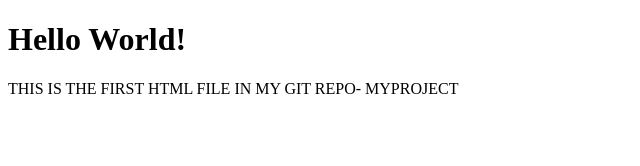
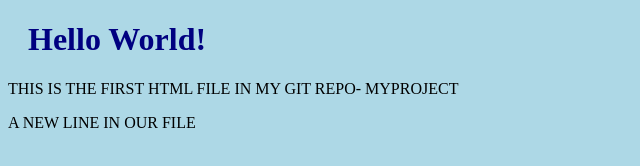
Before and after one commit to neelima-pulagam/hello-world, a plain HTML site: page index.html in a window 1280 px wide. Shown: the whole page, without its empty margins (0-640 px from the left). Drawn offline with Linux system fonts and the light colour scheme.

Commit message:
Updated index.html with a new line

```diff
--- a/index.html
+++ b/index.html
@@ -2,11 +2,14 @@
 <html>
 <head>
 <title>Hello World!</title>
+<link rel="stylesheet" href="bluestyle.css">
 </head>
 <body>
 
 <h1>Hello World!</h1>
 <p>THIS IS THE FIRST HTML FILE IN MY GIT REPO- MYPROJECT</P>
+<p>A NEW LINE IN OUR FILE</p>
+
 
 </body>
 </html>
```
